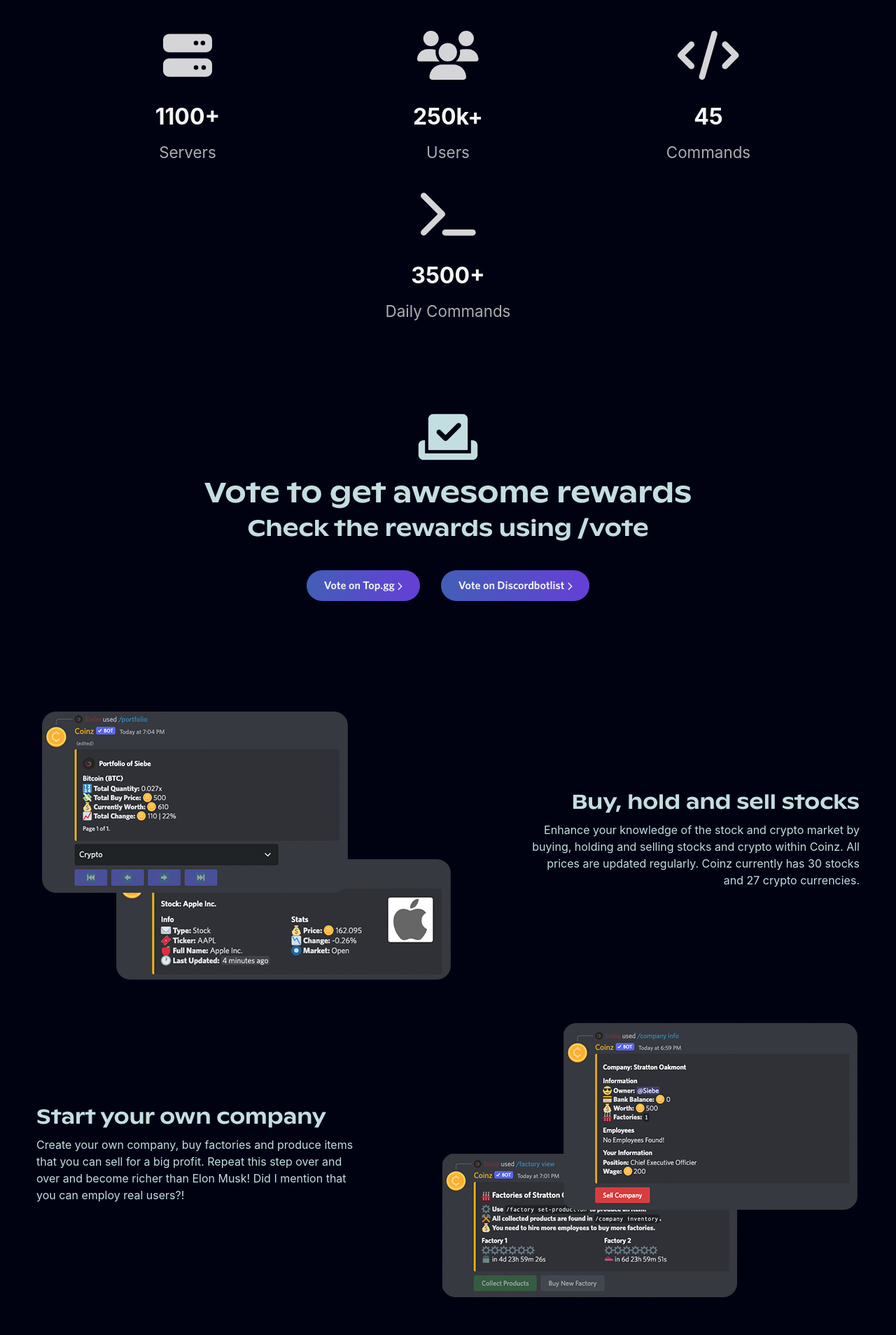
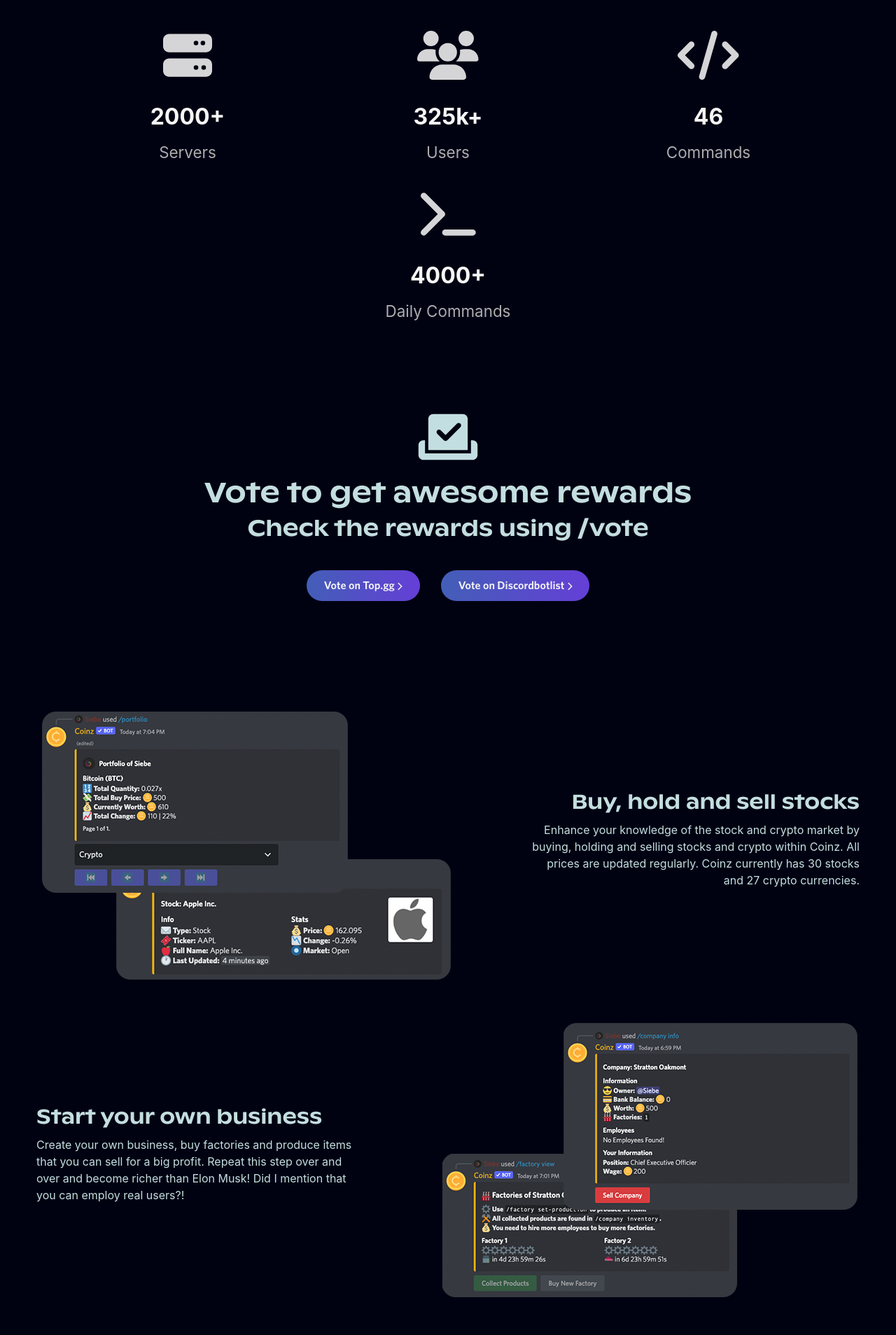
Before and after one commit to SiebeBaree/coinz-app, a Next.js app: page / in a window 1280 px wide. Shown: the part 776-2684 px from the top of the page at 70% size. Built offline with nearby package versions, Linux system fonts and the light colour scheme.

Commit message:
Updated stats

```diff
--- a/pages/index.tsx
+++ b/pages/index.tsx
@@ -42,10 +42,10 @@ export default function Home() {
       </section>
 
       <section id={styles.statistics} className="container d-flex justify-content-around flex-wrap hidden">
-        <StatCounter key="servers" icon={faServer} count="1100" name="Servers" suffix="+" />
-        <StatCounter key="users" icon={faUsers} count="250" name="Users" suffix="k+" />
-        <StatCounter key="cmds" icon={faCode} count="45" name="Commands" />
-        <StatCounter key="dailycmds" icon={faTerminal} count="3500" name="Daily Commands" suffix="+" />
+        <StatCounter key="servers" icon={faServer} count="2000" name="Servers" suffix="+" />
+        <StatCounter key="users" icon={faUsers} count="325" name="Users" suffix="k+" />
+        <StatCounter key="cmds" icon={faCode} count="46" name="Commands" />
+        <StatCounter key="dailycmds" icon={faTerminal} count="4000" name="Daily Commands" suffix="+" />
       </section>
 
       <section id={styles.vote} className="container text-center d-flex flex-column justify-content-center hidden">
@@ -65,9 +65,9 @@ export default function Home() {
           <p>Enhance your knowledge of the stock and crypto market by buying, holding and selling stocks and crypto within Coinz. All prices are updated regularly. Coinz currently has 30 stocks and 27 crypto currencies.</p>
         </FeatureComponent>
 
-        <FeatureComponent image={CompanyImg} imageAlt="Feature: Own a Company">
-          <h3>Start your own company</h3>
-          <p>Create your own company, buy factories and produce items that you can sell for a big profit. Repeat this step over and over and become richer than Elon Musk! Did I mention that you can employ real users?!</p>
+        <FeatureComponent image={CompanyImg} imageAlt="Feature: Own a Business">
+          <h3>Start your own business</h3>
+          <p>Create your own business, buy factories and produce items that you can sell for a big profit. Repeat this step over and over and become richer than Elon Musk! Did I mention that you can employ real users?!</p>
         </FeatureComponent>
 
         <FeatureComponent image={GamesImg} imageAlt="Feature: Play some Minigames">
```
